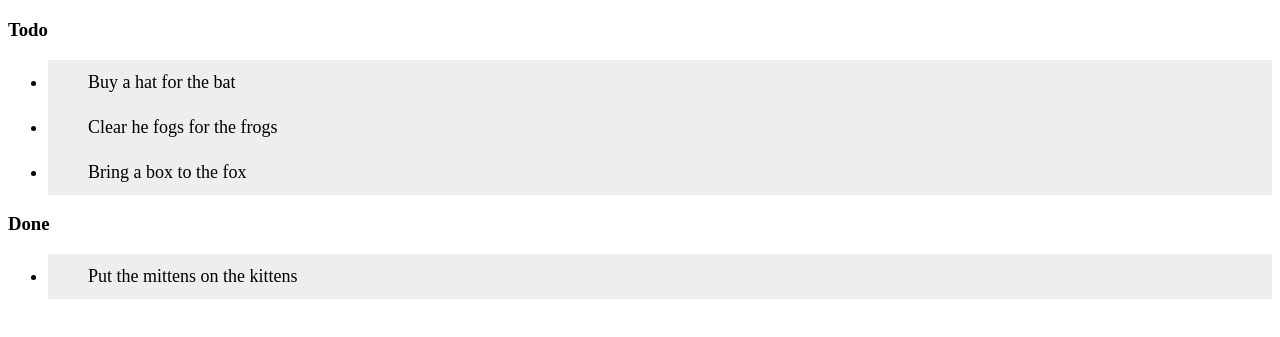
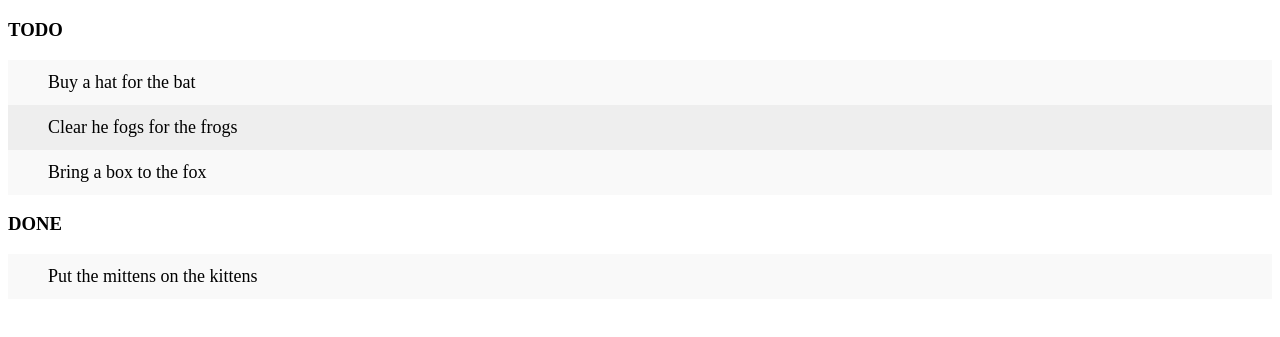
Before and after one commit to DavidAnniwell/todo-list, a plain HTML site: page Index.html in a window 1280 px wide. Shown: the part 61-398 px from the top of the page. Drawn offline with Linux system fonts and the light colour scheme.

Commit message:
Move style code to external file

```diff
--- a/Index.html
+++ b/Index.html
@@ -3,32 +3,7 @@
 	<head>
 	    <meta charset="utf-8">
 	    <title>TODO list</title>
-	    <style>
-	        h1 {
-	            text-align:center;
-	        }
-	        h3 {
-	            text-transform: uppsercase;
-	        }
-	        ul li {
-	            cursor: pointer;
-	            position: relative;
-	            padding: 12px 8px 12px 40px;
-	            background: #eee;
-	            font-size: 18px;
-	            transition: 0.2s;
-				-webkit-user-select: none;
-				-moz-user-select: none;
-				-ms-user-select: none;
-				user-select: none;
-	        }
-	        ul li:nth-child(odd) {
-	            bacgrkound: #f9f9f9;
-	        }
-	        ul li:hover {
-	            background: #ddd;
-	        }
-	    </style>
+		<link rel="stylesheet" href="style.css" />
 	</head>
 	<body>
 	    <h1>TODO list</h1>
--- /dev/null
+++ b/style.css
@@ -0,0 +1,28 @@
+ h1 {
+     text-align: center;
+ }
+ h3 {
+     text-transform: uppercase;
+ }
+ ul {
+     margin: 0;
+     padding: 0;
+ }
+ ul li {
+     cursor: pointer;
+     position: relative;
+     padding: 12px 8px 12px 40px;
+     background: #eee;
+     font-size: 18px;
+     transition: 0.2s
+     -webkit-user-select: none;
+     -moz-user-select: none;
+     -ms-user-select: none;
+     user-select: none;
+ }
+ ul li:nth-child(odd) {
+     background: #f9f9f9;
+ }
+ ul li:hover {
+     background: #ddd;
+ }
```
